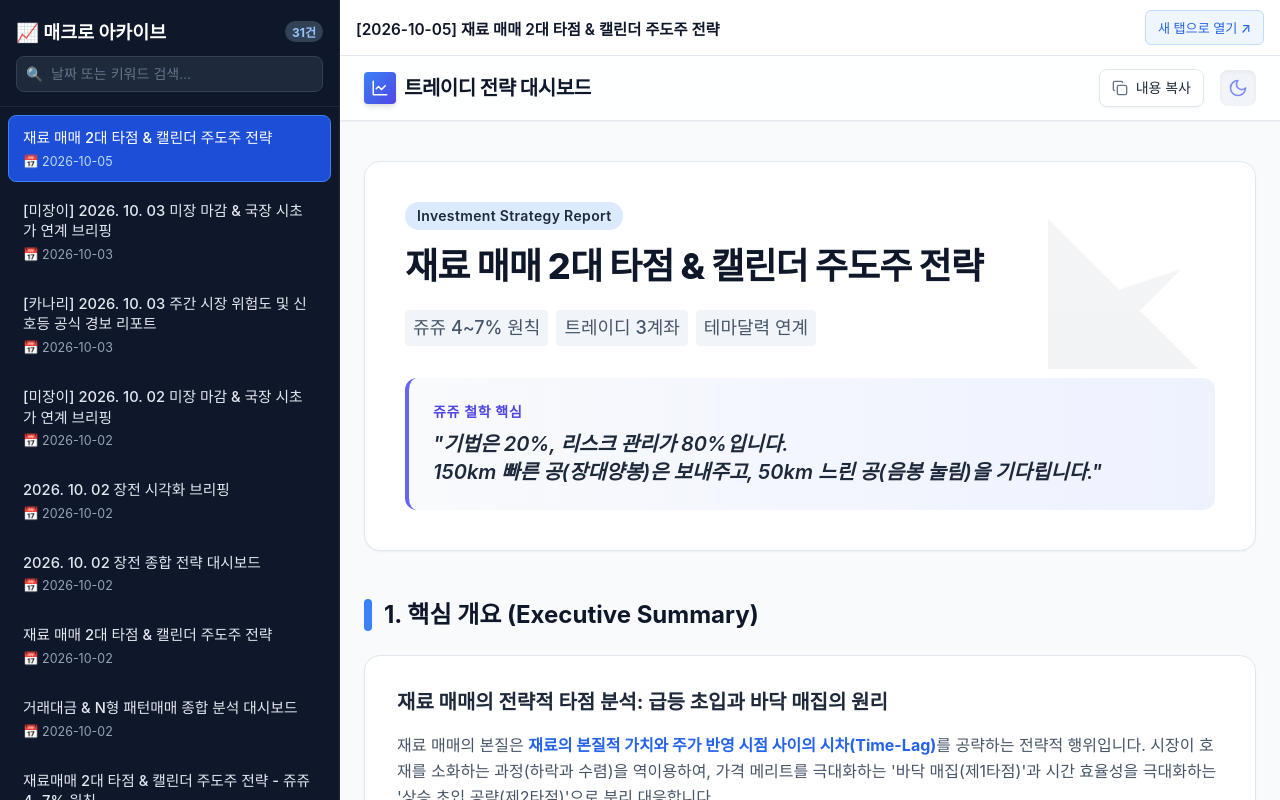
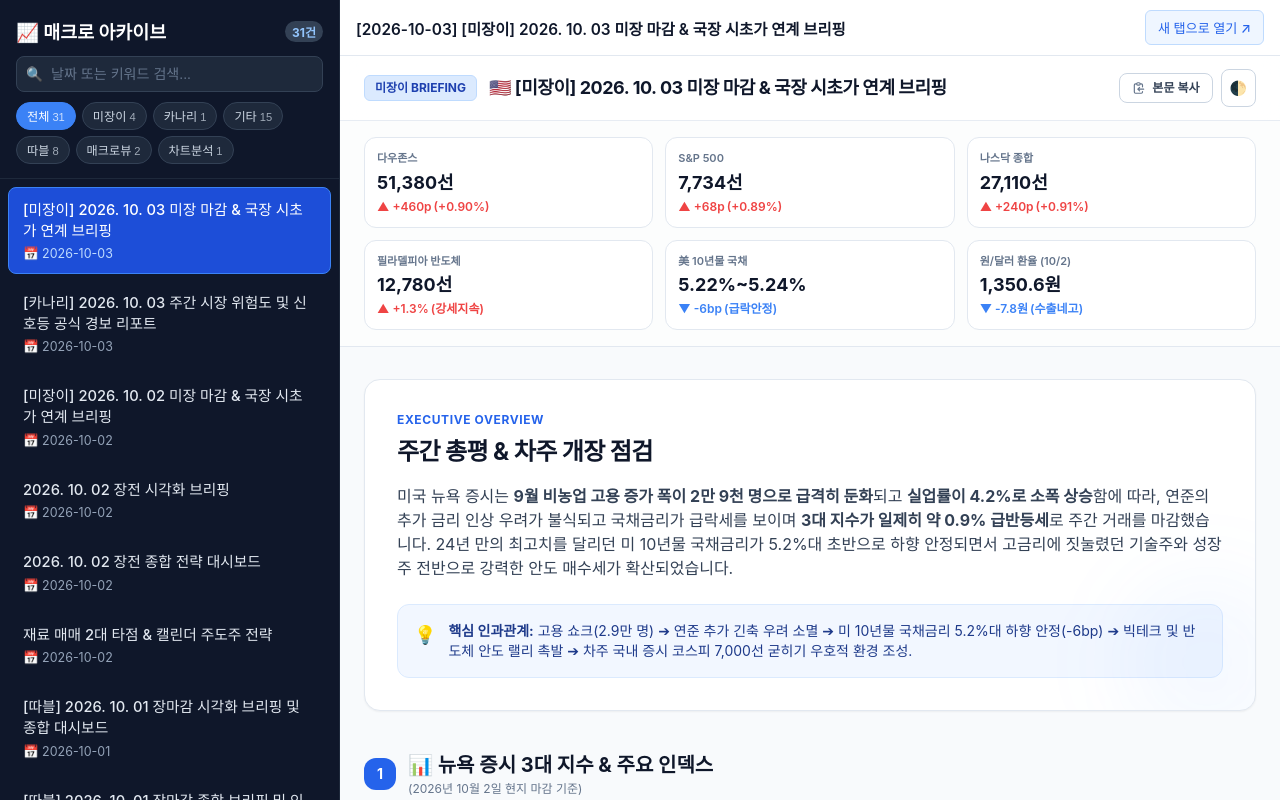
Before and after one commit to sszzbyun/macro-viewer, a website: page public/index.html in a window 1280 px wide. Drawn offline with nearby package versions, Linux system fonts and the light colour scheme; a web font is replaced by a local one.

Commit message:
feat: 시리즈 필터 칩 + 상시자료 하단 고정

```diff
--- a/public/index.html
+++ b/public/index.html
@@ -81,6 +81,35 @@
       font-size: 0.85rem;
       color: #64748b;
       pointer-events: none;
+    }
+    .chip-row {
+      display: flex;
+      flex-wrap: wrap;
+      gap: 6px;
+      margin-top: 10px;
+    }
+    .chip {
+      font-size: 0.76rem;
+      font-weight: 500;
+      padding: 4px 10px;
+      border-radius: 9999px;
+      border: 1px solid #334155;
+      background: #1e293b;
+      color: #cbd5e1;
+      cursor: pointer;
+      white-space: nowrap;
+      transition: background 0.15s, color 0.15s, border-color 0.15s;
+    }
+    .chip:hover { border-color: var(--primary); color: #fff; }
+    .chip.active {
+      background: var(--primary);
+      border-color: var(--primary);
+      color: #fff;
+    }
+    .chip-count {
+      font-size: 0.7rem;
+      opacity: 0.75;
+      margin-left: 3px;
     }
 
     .report-list {
@@ -256,6 +285,7 @@
         <span class="search-icon">🔍</span>
         <input type="text" id="searchInput" placeholder="날짜 또는 키워드 검색..." oninput="handleSearch()">
       </div>
+      <div id="seriesChips" class="chip-row"></div>
     </div>
     <ul id="reportList" class="report-list"></ul>
   </aside>
@@ -281,6 +311,40 @@
   <script>
     let allReports = [];
     let currentActiveIdx = -1;
+    let activeSeries = '전체';
+
+    function getSeriesOf(r) {
+      if (r && r.series) return r.series;
+      const m = ((r && r.filename || '') + ' ' + (r && r.title || '')).match(/^\s*\[([^\]]+)\]/);
+      return m ? m[1].trim() : '기타';
+    }
+
+    function getSeriesList() {
+      const seen = [];
+      allReports.forEach(r => {
+        const s = getSeriesOf(r);
+        if (!seen.includes(s)) seen.push(s);
+      });
+      return ['전체', ...seen];
+    }
+
+    function renderChips() {
+      const box = document.getElementById('seriesChips');
+      box.innerHTML = '';
+      getSeriesList().forEach(s => {
+        const count = s === '전체' ? allReports.length : allReports.filter(r => getSeriesOf(r) === s).length;
+        const btn = document.createElement('button');
+        btn.className = `chip ${s === activeSeries ? 'active' : ''}`;
+        btn.type = 'button';
+        btn.innerHTML = `${escapeHtml(s)}<span class="chip-count">${count}</span>`;
+        btn.onclick = () => {
+          activeSeries = s;
+          renderChips();
+          renderList(getFilteredList());
+        };
+        box.appendChild(btn);
+      });
+    }
 
     async function init() {
       try {
@@ -289,6 +353,7 @@
         allReports = await res.json();
 
         document.getElementById('reportBadge').innerText = `${allReports.length}건`;
+        renderChips();
         renderList(allReports);
 
         if (allReports.length > 0) {
@@ -328,7 +393,7 @@
         };
         li.innerHTML = `
           <div class="report-title">${escapeHtml(item.title)}</div>
-          <div class="report-date">📅 ${escapeHtml(item.date)}</div>
+          <div class="report-date">${item.date ? '📅 ' + escapeHtml(item.date) : '📌 상시자료'}</div>
         `;
         container.appendChild(li);
       });
@@ -343,7 +408,7 @@
       const frame = document.getElementById('viewer-frame');
       frame.style.display = 'block';
       frame.src = report.url;
-      document.getElementById('currentTitle').innerText = `[${report.date}] ${report.title}`;
+      document.getElementById('currentTitle').innerText = report.date ? `[${report.date}] ${report.title}` : `[상시] ${report.title}`;
 
       const rawLink = document.getElementById('rawLink');
       rawLink.href = report.url;
@@ -354,12 +419,14 @@
 
     function getFilteredList() {
       const query = document.getElementById('searchInput').value.trim().toLowerCase();
-      if (!query) return allReports;
-      return allReports.filter(r =>
-        r.title.toLowerCase().includes(query) ||
-        r.date.toLowerCase().includes(query) ||
-        r.filename.toLowerCase().includes(query)
-      );
+      return allReports.filter(r => {
+        if (activeSeries !== '전체' && getSeriesOf(r) !== activeSeries) return false;
+        if (!query) return true;
+        return r.title.toLowerCase().includes(query) ||
+          (r.date || '').toLowerCase().includes(query) ||
+          r.filename.toLowerCase().includes(query) ||
+          getSeriesOf(r).toLowerCase().includes(query);
+      });
     }
 
     function handleSearch() {
--- a/public/reports.json
+++ b/public/reports.json
@@ -1,188 +1,219 @@
 [
-  {
-    "filename": "재료매매_2대타점_기반_캘린더_5대종목_심층진단_웹대시보드.html",
-    "title": "재료 매매 2대 타점 & 캘린더 주도주 전략",
-    "date": "2026-10-05",
-    "url": "reports/%EC%9E%AC%EB%A3%8C%EB%A7%A4%EB%A7%A4_2%EB%8C%80%ED%83%80%EC%A0%90_%EA%B8%B0%EB%B0%98_%EC%BA%98%EB%A6%B0%EB%8D%94_5%EB%8C%80%EC%A2%85%EB%AA%A9_%EC%8B%AC%EC%B8%B5%EC%A7%84%EB%8B%A8_%EC%9B%B9%EB%8C%80%EC%8B%9C%EB%B3%B4%EB%93%9C.html"
-  },
   {
     "filename": "[미장이] 2026. 10. 03 미장 마감 & 국장 시초가 연계 브리핑.html",
     "title": "[미장이] 2026. 10. 03 미장 마감 & 국장 시초가 연계 브리핑",
     "date": "2026-10-03",
+    "series": "미장이",
     "url": "reports/%5B%EB%AF%B8%EC%9E%A5%EC%9D%B4%5D%202026.%2010.%2003%20%EB%AF%B8%EC%9E%A5%20%EB%A7%88%EA%B0%90%20%26%20%EA%B5%AD%EC%9E%A5%20%EC%8B%9C%EC%B4%88%EA%B0%80%20%EC%97%B0%EA%B3%84%20%EB%B8%8C%EB%A6%AC%ED%95%91.html"
   },
   {
     "filename": "[카나리] 2026. 10. 03 주간 시장 위험도 및 신호등 공식 경보 리포트.html",
     "title": "[카나리] 2026. 10. 03 주간 시장 위험도 및 신호등 공식 경보 리포트",
     "date": "2026-10-03",
+    "series": "카나리",
     "url": "reports/%5B%EC%B9%B4%EB%82%98%EB%A6%AC%5D%202026.%2010.%2003%20%EC%A3%BC%EA%B0%84%20%EC%8B%9C%EC%9E%A5%20%EC%9C%84%ED%97%98%EB%8F%84%20%EB%B0%8F%20%EC%8B%A0%ED%98%B8%EB%93%B1%20%EA%B3%B5%EC%8B%9D%20%EA%B2%BD%EB%B3%B4%20%EB%A6%AC%ED%8F%AC%ED%8A%B8.html"
   },
   {
     "filename": "[미장이] 2026. 10. 02 미장 마감 & 국장 시초가 연계 브리핑.html",
     "title": "[미장이] 2026. 10. 02 미장 마감 & 국장 시초가 연계 브리핑",
     "date": "2026-10-02",
+    "series": "미장이",
     "url": "reports/%5B%EB%AF%B8%EC%9E%A5%EC%9D%B4%5D%202026.%2010.%2002%20%EB%AF%B8%EC%9E%A5%20%EB%A7%88%EA%B0%90%20%26%20%EA%B5%AD%EC%9E%A5%20%EC%8B%9C%EC%B4%88%EA%B0%80%20%EC%97%B0%EA%B3%84%20%EB%B8%8C%EB%A6%AC%ED%95%91.html"
   },
   {
     "filename": "2026. 10. 02 장전 시각화 브리핑.html",
     "title": "2026. 10. 02 장전 시각화 브리핑",
     "date": "2026-10-02",
+    "series": "기타",
     "url": "reports/2026.%2010.%2002%20%EC%9E%A5%EC%A0%84%20%EC%8B%9C%EA%B0%81%ED%99%94%20%EB%B8%8C%EB%A6%AC%ED%95%91.html"
   },
   {
     "filename": "2026. 10. 02 장전 종합 전략 대시보드.html",
     "title": "2026. 10. 02 장전 종합 전략 대시보드",
     "date": "2026-10-02",
+    "series": "기타",
     "url": "reports/2026.%2010.%2002%20%EC%9E%A5%EC%A0%84%20%EC%A2%85%ED%95%A9%20%EC%A0%84%EB%9E%B5%20%EB%8C%80%EC%8B%9C%EB%B3%B4%EB%93%9C.html"
   },
   {
     "filename": "2026.10.02_재료매매_2대타점_기반_캘린더_5대종목_심층진단_웹대시보드.html",
     "title": "재료 매매 2대 타점 & 캘린더 주도주 전략",
     "date": "2026-10-02",
+    "series": "기타",
     "url": "reports/2026.10.02_%EC%9E%AC%EB%A3%8C%EB%A7%A4%EB%A7%A4_2%EB%8C%80%ED%83%80%EC%A0%90_%EA%B8%B0%EB%B0%98_%EC%BA%98%EB%A6%B0%EB%8D%94_5%EB%8C%80%EC%A2%85%EB%AA%A9_%EC%8B%AC%EC%B8%B5%EC%A7%84%EB%8B%A8_%EC%9B%B9%EB%8C%80%EC%8B%9C%EB%B3%B4%EB%93%9C.html"
-  },
-  {
-    "filename": "거래대금과 N형 패턴 매매 종합 분석 대시보드.html",
-    "title": "거래대금 & N형 패턴매매 종합 분석 대시보드",
-    "date": "2026-10-02",
-    "url": "reports/%EA%B1%B0%EB%9E%98%EB%8C%80%EA%B8%88%EA%B3%BC%20N%ED%98%95%20%ED%8C%A8%ED%84%B4%20%EB%A7%A4%EB%A7%A4%20%EC%A2%85%ED%95%A9%20%EB%B6%84%EC%84%9D%20%EB%8C%80%EC%8B%9C%EB%B3%B4%EB%93%9C.html"
-  },
-  {
-    "filename": "재료매매 2대타점과 캘린더 주도주 전략.html",
-    "title": "재료매매 2대 타점 & 캘린더 주도주 전략 - 쥬쥬 4~7% 원칙",
-    "date": "2026-10-02",
-    "url": "reports/%EC%9E%AC%EB%A3%8C%EB%A7%A4%EB%A7%A4%202%EB%8C%80%ED%83%80%EC%A0%90%EA%B3%BC%20%EC%BA%98%EB%A6%B0%EB%8D%94%20%EC%A3%BC%EB%8F%84%EC%A3%BC%20%EC%A0%84%EB%9E%B5.html"
   },
   {
     "filename": "[따블] 2026. 10. 01 장마감 시각화 종합 브리핑 및 인포그래픽 대시보드.html",
     "title": "[따블] 2026. 10. 01 장마감 시각화 브리핑 및 종합 대시보드",
     "date": "2026-10-01",
+    "series": "따블",
     "url": "reports/%5B%EB%94%B0%EB%B8%94%5D%202026.%2010.%2001%20%EC%9E%A5%EB%A7%88%EA%B0%90%20%EC%8B%9C%EA%B0%81%ED%99%94%20%EC%A2%85%ED%95%A9%20%EB%B8%8C%EB%A6%AC%ED%95%91%20%EB%B0%8F%20%EC%9D%B8%ED%8F%AC%EA%B7%B8%EB%9E%98%ED%94%BD%20%EB%8C%80%EC%8B%9C%EB%B3%B4%EB%93%9C.html"
   },
   {
     "filename": "[따블] 2026. 10. 01 장마감 종합 브리핑 및 인포그래픽 대시보드.html",
     "title": "[따블] 2026. 10. 01 장마감 종합 브리핑 및 인포그래픽 대시보드",
     "date": "2026-10-01",
+    "series": "따블",
     "url": "reports/%5B%EB%94%B0%EB%B8%94%5D%202026.%2010.%2001%20%EC%9E%A5%EB%A7%88%EA%B0%90%20%EC%A2%85%ED%95%A9%20%EB%B8%8C%EB%A6%AC%ED%95%91%20%EB%B0%8F%20%EC%9D%B8%ED%8F%AC%EA%B7%B8%EB%9E%98%ED%94%BD%20%EB%8C%80%EC%8B%9C%EB%B3%B4%EB%93%9C.html"
   },
   {
     "filename": "[따블] 2026. 10. 01 장전 데일리 전략 및 원페이지 매매 시나리오.html",
     "title": "[따블] 2026. 10. 01 장전 데일리 전략 및 원페이지 매매 시나리오",
     "date": "2026-10-01",
+    "series": "따블",
     "url": "reports/%5B%EB%94%B0%EB%B8%94%5D%202026.%2010.%2001%20%EC%9E%A5%EC%A0%84%20%EB%8D%B0%EC%9D%BC%EB%A6%AC%20%EC%A0%84%EB%9E%B5%20%EB%B0%8F%20%EC%9B%90%ED%8E%98%EC%9D%B4%EC%A7%80%20%EB%A7%A4%EB%A7%A4%20%EC%8B%9C%EB%82%98%EB%A6%AC%EC%98%A4.html"
   },
   {
     "filename": "2026. 10. 01 장마감 보고서.html",
     "title": "[따블] 2026. 10. 01 장마감 시각화 브리핑 및 종합 대시보드",
     "date": "2026-10-01",
+    "series": "따블",
     "url": "reports/2026.%2010.%2001%20%EC%9E%A5%EB%A7%88%EA%B0%90%20%EB%B3%B4%EA%B3%A0%EC%84%9C.html"
   },
   {
     "filename": "2026. 10. 01 장전 시각화 브리핑.html",
     "title": "2026. 10. 01 장전 핵심 이슈 및 비즈니스 시각화 브리핑",
     "date": "2026-10-01",
+    "series": "기타",
     "url": "reports/2026.%2010.%2001%20%EC%9E%A5%EC%A0%84%20%EC%8B%9C%EA%B0%81%ED%99%94%20%EB%B8%8C%EB%A6%AC%ED%95%91.html"
   },
   {
     "filename": "[따블] 2026. 09. 30 장전 데일리 전략 및 원페이지 매매 시나리오.html",
     "title": "[따블] 2026. 09. 30 장전 데일리 전략 및 원페이지 매매 시나리오",
     "date": "2026-09-30",
+    "series": "따블",
     "url": "reports/%5B%EB%94%B0%EB%B8%94%5D%202026.%2009.%2030%20%EC%9E%A5%EC%A0%84%20%EB%8D%B0%EC%9D%BC%EB%A6%AC%20%EC%A0%84%EB%9E%B5%20%EB%B0%8F%20%EC%9B%90%ED%8E%98%EC%9D%B4%EC%A7%80%20%EB%A7%A4%EB%A7%A4%20%EC%8B%9C%EB%82%98%EB%A6%AC%EC%98%A4.html"
   },
   {
     "filename": "[따블] 2026. 09. 30 장전 종합 브리핑 및 개장 준비 전략 보고서.html",
     "title": "[따블] 2026. 09. 30 장전 종합 브리핑 및 개장 준비 전략 보고서",
     "date": "2026-09-30",
+    "series": "따블",
     "url": "reports/%5B%EB%94%B0%EB%B8%94%5D%202026.%2009.%2030%20%EC%9E%A5%EC%A0%84%20%EC%A2%85%ED%95%A9%20%EB%B8%8C%EB%A6%AC%ED%95%91%20%EB%B0%8F%20%EA%B0%9C%EC%9E%A5%20%EC%A4%80%EB%B9%84%20%EC%A0%84%EB%9E%B5%20%EB%B3%B4%EA%B3%A0%EC%84%9C.html"
   },
   {
     "filename": "[따블] 2026. 09. 30 주간 테마 분석 및 N형 패턴 모아가기 전략 보고서.html",
     "title": "[따블] 2026. 09. 30 주간 테마 분석 및 N형 패턴 모아가기 전략 보고서",
     "date": "2026-09-30",
+    "series": "따블",
     "url": "reports/%5B%EB%94%B0%EB%B8%94%5D%202026.%2009.%2030%20%EC%A3%BC%EA%B0%84%20%ED%85%8C%EB%A7%88%20%EB%B6%84%EC%84%9D%20%EB%B0%8F%20N%ED%98%95%20%ED%8C%A8%ED%84%B4%20%EB%AA%A8%EC%95%84%EA%B0%80%EA%B8%B0%20%EC%A0%84%EB%9E%B5%20%EB%B3%B4%EA%B3%A0%EC%84%9C.html"
   },
   {
     "filename": "[매크로뷰] 2026. 09. 30 장마감 매크로 인과체인 브리핑.html",
     "title": "[매크로뷰] 2026. 09. 30 장마감 매크로 인과체인 브리핑",
     "date": "2026-09-30",
+    "series": "매크로뷰",
     "url": "reports/%5B%EB%A7%A4%ED%81%AC%EB%A1%9C%EB%B7%B0%5D%202026.%2009.%2030%20%EC%9E%A5%EB%A7%88%EA%B0%90%20%EB%A7%A4%ED%81%AC%EB%A1%9C%20%EC%9D%B8%EA%B3%BC%EC%B2%B4%EC%9D%B8%20%EB%B8%8C%EB%A6%AC%ED%95%91.html"
   },
   {
     "filename": "[미장이] 2026. 09. 30 미장 마감 & 국장 시초가 연계 브리핑.html",
     "title": "[미장이] 2026. 09. 30 미장 마감 & 국장 시초가 연계 브리핑",
     "date": "2026-09-30",
+    "series": "미장이",
     "url": "reports/%5B%EB%AF%B8%EC%9E%A5%EC%9D%B4%5D%202026.%2009.%2030%20%EB%AF%B8%EC%9E%A5%20%EB%A7%88%EA%B0%90%20%26%20%EA%B5%AD%EC%9E%A5%20%EC%8B%9C%EC%B4%88%EA%B0%80%20%EC%97%B0%EA%B3%84%20%EB%B8%8C%EB%A6%AC%ED%95%91.html"
   },
   {
     "filename": "[차트분석] 2026. 09. 30 코스피 코스닥 월봉 기술적 분석 리포트.html",
     "title": "[차트분석] 코스피 & 코스닥 월봉 기술적 심층 분석 리포트",
     "date": "2026-09-30",
+    "series": "차트분석",
     "url": "reports/%5B%EC%B0%A8%ED%8A%B8%EB%B6%84%EC%84%9D%5D%202026.%2009.%2030%20%EC%BD%94%EC%8A%A4%ED%94%BC%20%EC%BD%94%EC%8A%A4%EB%8B%A5%20%EC%9B%94%EB%B4%89%20%EA%B8%B0%EC%88%A0%EC%A0%81%20%EB%B6%84%EC%84%9D%20%EB%A6%AC%ED%8F%AC%ED%8A%B8.html"
   },
   {
     "filename": "2026. 09. 30 장마감 시각화 브리핑.html",
     "title": "2026. 09. 30 장마감 핵심 이슈 및 비즈니스 시각화 브리핑",
     "date": "2026-09-30",
+    "series": "기타",
     "url": "reports/2026.%2009.%2030%20%EC%9E%A5%EB%A7%88%EA%B0%90%20%EC%8B%9C%EA%B0%81%ED%99%94%20%EB%B8%8C%EB%A6%AC%ED%95%91.html"
   },
   {
     "filename": "2026. 09. 30 장전 시각화 브리핑.html",
     "title": "2026. 09. 30 장전 핵심 이슈 및 비즈니스 시각화 브리핑",
     "date": "2026-09-30",
+    "series": "기타",
     "url": "reports/2026.%2009.%2030%20%EC%9E%A5%EC%A0%84%20%EC%8B%9C%EA%B0%81%ED%99%94%20%EB%B8%8C%EB%A6%AC%ED%95%91.html"
   },
   {
     "filename": "[따블] 2026. 09. 29 주간 테마 분석 및 N형 패턴 모아가기 전략 보고서.html",
     "title": "[따블] 2026. 09. 29 주간 테마 분석 및 N형 패턴 모아가기 전략 보고서",
     "date": "2026-09-29",
+    "series": "따블",
     "url": "reports/%5B%EB%94%B0%EB%B8%94%5D%202026.%2009.%2029%20%EC%A3%BC%EA%B0%84%20%ED%85%8C%EB%A7%88%20%EB%B6%84%EC%84%9D%20%EB%B0%8F%20N%ED%98%95%20%ED%8C%A8%ED%84%B4%20%EB%AA%A8%EC%95%84%EA%B0%80%EA%B8%B0%20%EC%A0%84%EB%9E%B5%20%EB%B3%B4%EA%B3%A0%EC%84%9C.html"
   },
   {
     "filename": "[매크로뷰] 2026. 09. 29 장마감 매크로 인과체인 브리핑.html",
     "title": "[매크로뷰] 2026. 09. 29 장마감 매크로 인과체인 브리핑",
     "date": "2026-09-29",
+    "series": "매크로뷰",
     "url": "reports/%5B%EB%A7%A4%ED%81%AC%EB%A1%9C%EB%B7%B0%5D%202026.%2009.%2029%20%EC%9E%A5%EB%A7%88%EA%B0%90%20%EB%A7%A4%ED%81%AC%EB%A1%9C%20%EC%9D%B8%EA%B3%BC%EC%B2%B4%EC%9D%B8%20%EB%B8%8C%EB%A6%AC%ED%95%91.html"
   },
   {
     "filename": "[미장이] 2026. 09. 29 미장 마감 & 국장 시초가 연계 브리핑.html",
     "title": "[미장이] 2026. 09. 29 미장 마감 & 국장 시초가 연계 브리핑",
     "date": "2026-09-29",
+    "series": "미장이",
     "url": "reports/%5B%EB%AF%B8%EC%9E%A5%EC%9D%B4%5D%202026.%2009.%2029%20%EB%AF%B8%EC%9E%A5%20%EB%A7%88%EA%B0%90%20%26%20%EA%B5%AD%EC%9E%A5%20%EC%8B%9C%EC%B4%88%EA%B0%80%20%EC%97%B0%EA%B3%84%20%EB%B8%8C%EB%A6%AC%ED%95%91.html"
   },
   {
     "filename": "2026-09-29_역발상_비효율_대장주_추적_리포트_단일웹페이지.html",
     "title": "역발상 비효율 대장주 추적 리포트 (2026.09.29)",
     "date": "2026-09-29",
+    "series": "기타",
     "url": "reports/2026-09-29_%EC%97%AD%EB%B0%9C%EC%83%81_%EB%B9%84%ED%9A%A8%EC%9C%A8_%EB%8C%80%EC%9E%A5%EC%A3%BC_%EC%B6%94%EC%A0%81_%EB%A6%AC%ED%8F%AC%ED%8A%B8_%EB%8B%A8%EC%9D%BC%EC%9B%B9%ED%8E%98%EC%9D%B4%EC%A7%80.html"
   },
   {
     "filename": "2026. 09. 29 장마감 시각화 브리핑.html",
     "title": "2026. 09. 29 장마감 핵심 이슈 및 비즈니스 시각화 브리핑",
     "date": "2026-09-29",
+    "series": "기타",
     "url": "reports/2026.%2009.%2029%20%EC%9E%A5%EB%A7%88%EA%B0%90%20%EC%8B%9C%EA%B0%81%ED%99%94%20%EB%B8%8C%EB%A6%AC%ED%95%91.html"
   },
   {
     "filename": "2026. 09. 29 장전 시각화 브리핑.html",
     "title": "2026.09.29 미장 마감 & 국장 장전 뉴스 시각화 브리핑",
     "date": "2026-09-29",
+    "series": "기타",
     "url": "reports/2026.%2009.%2029%20%EC%9E%A5%EC%A0%84%20%EC%8B%9C%EA%B0%81%ED%99%94%20%EB%B8%8C%EB%A6%AC%ED%95%91.html"
   },
   {
     "filename": "2026. 09. 29 장전 시장뉴스 종합브리핑 단일웹페이지.html",
     "title": "2026.09.29 미장 마감 & 국장 장전 뉴스 시각화 브리핑",
     "date": "2026-09-29",
+    "series": "기타",
     "url": "reports/2026.%2009.%2029%20%EC%9E%A5%EC%A0%84%20%EC%8B%9C%EC%9E%A5%EB%89%B4%EC%8A%A4%20%EC%A2%85%ED%95%A9%EB%B8%8C%EB%A6%AC%ED%95%91%20%EB%8B%A8%EC%9D%BC%EC%9B%B9%ED%8E%98%EC%9D%B4%EC%A7%80.html"
+  },
+  {
+    "filename": "거래대금과 N형 패턴 매매 종합 분석 대시보드.html",
+    "title": "거래대금 & N형 패턴매매 종합 분석 대시보드",
+    "date": "",
+    "series": "기타",
+    "url": "reports/%EA%B1%B0%EB%9E%98%EB%8C%80%EA%B8%88%EA%B3%BC%20N%ED%98%95%20%ED%8C%A8%ED%84%B4%20%EB%A7%A4%EB%A7%A4%20%EC%A2%85%ED%95%A9%20%EB%B6%84%EC%84%9D%20%EB%8C%80%EC%8B%9C%EB%B3%B4%EB%93%9C.html"
   },
   {
     "filename": "에이전트_생태계_조직구조도.html",
     "title": "에이전트 생태계 총괄 조직 구조도",
-    "date": "2026-09-29",
+    "date": "",
+    "series": "기타",
     "url": "reports/%EC%97%90%EC%9D%B4%EC%A0%84%ED%8A%B8_%EC%83%9D%ED%83%9C%EA%B3%84_%EC%A1%B0%EC%A7%81%EA%B5%AC%EC%A1%B0%EB%8F%84.html"
   },
   {
     "filename": "역발상_비효율_대장주_및_가온전선_차트분석_리포트_단일웹페이지.html",
     "title": "역발상 비효율 대장주 추적 & 가온전선 차트 분석 리포트",
-    "date": "2026-09-28",
+    "date": "",
+    "series": "기타",
     "url": "reports/%EC%97%AD%EB%B0%9C%EC%83%81_%EB%B9%84%ED%9A%A8%EC%9C%A8_%EB%8C%80%EC%9E%A5%EC%A3%BC_%EB%B0%8F_%EA%B0%80%EC%98%A8%EC%A0%84%EC%84%A0_%EC%B0%A8%ED%8A%B8%EB%B6%84%EC%84%9D_%EB%A6%AC%ED%8F%AC%ED%8A%B8_%EB%8B%A8%EC%9D%BC%EC%9B%B9%ED%8E%98%EC%9D%B4%EC%A7%80.html"
+  },
+  {
+    "filename": "재료매매 2대타점과 캘린더 주도주 전략.html",
+    "title": "재료매매 2대 타점 & 캘린더 주도주 전략 - 쥬쥬 4~7% 원칙",
+    "date": "",
+    "series": "기타",
+    "url": "reports/%EC%9E%AC%EB%A3%8C%EB%A7%A4%EB%A7%A4%202%EB%8C%80%ED%83%80%EC%A0%90%EA%B3%BC%20%EC%BA%98%EB%A6%B0%EB%8D%94%20%EC%A3%BC%EB%8F%84%EC%A3%BC%20%EC%A0%84%EB%9E%B5.html"
+  },
+  {
+    "filename": "재료매매_2대타점_기반_캘린더_5대종목_심층진단_웹대시보드.html",
+    "title": "재료 매매 2대 타점 & 캘린더 주도주 전략",
+    "date": "",
+    "series": "기타",
+    "url": "reports/%EC%9E%AC%EB%A3%8C%EB%A7%A4%EB%A7%A4_2%EB%8C%80%ED%83%80%EC%A0%90_%EA%B8%B0%EB%B0%98_%EC%BA%98%EB%A6%B0%EB%8D%94_5%EB%8C%80%EC%A2%85%EB%AA%A9_%EC%8B%AC%EC%B8%B5%EC%A7%84%EB%8B%A8_%EC%9B%B9%EB%8C%80%EC%8B%9C%EB%B3%B4%EB%93%9C.html"
   }
 ]
```
Also changed, not shown: scripts/build-index.js (+14 -6 lines).
